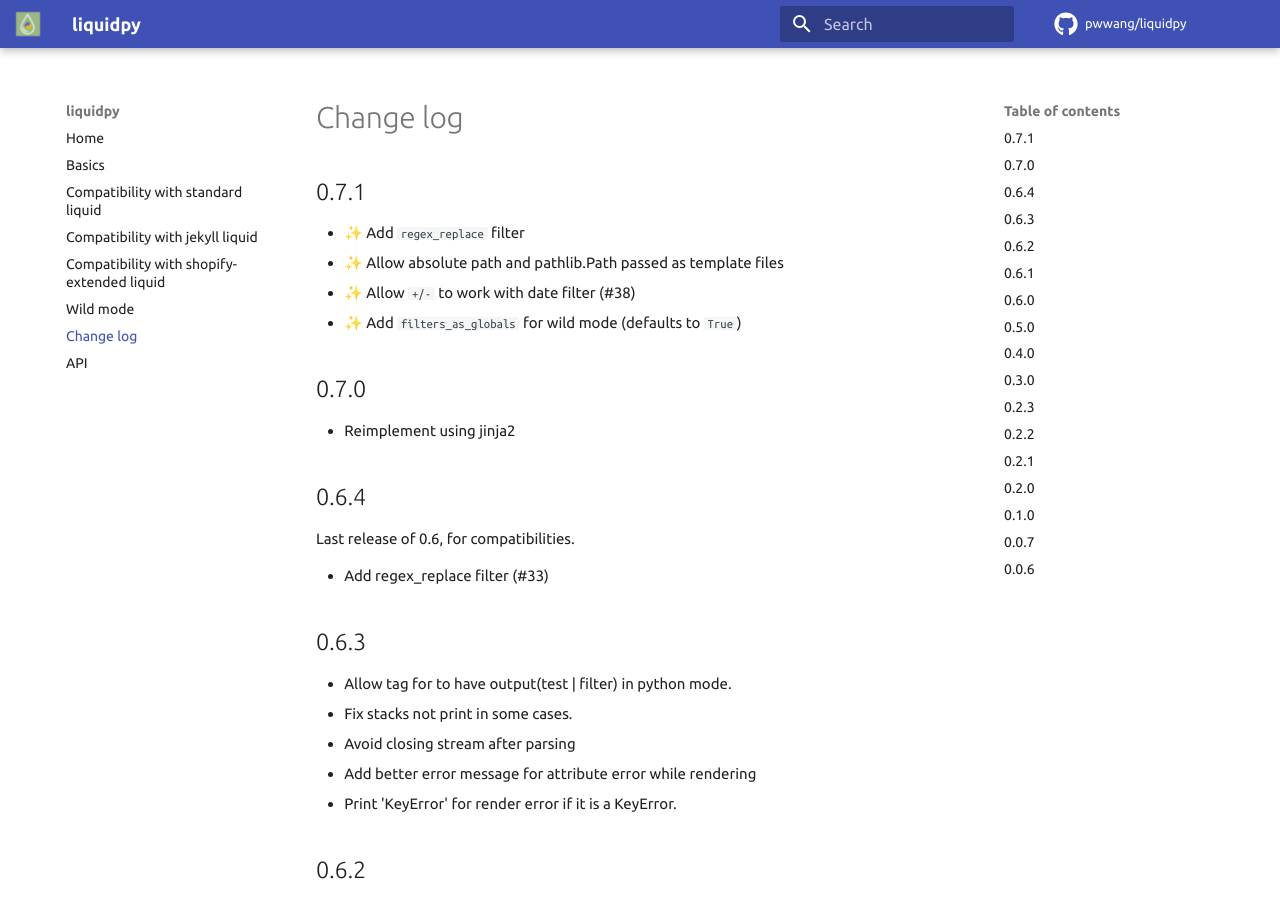
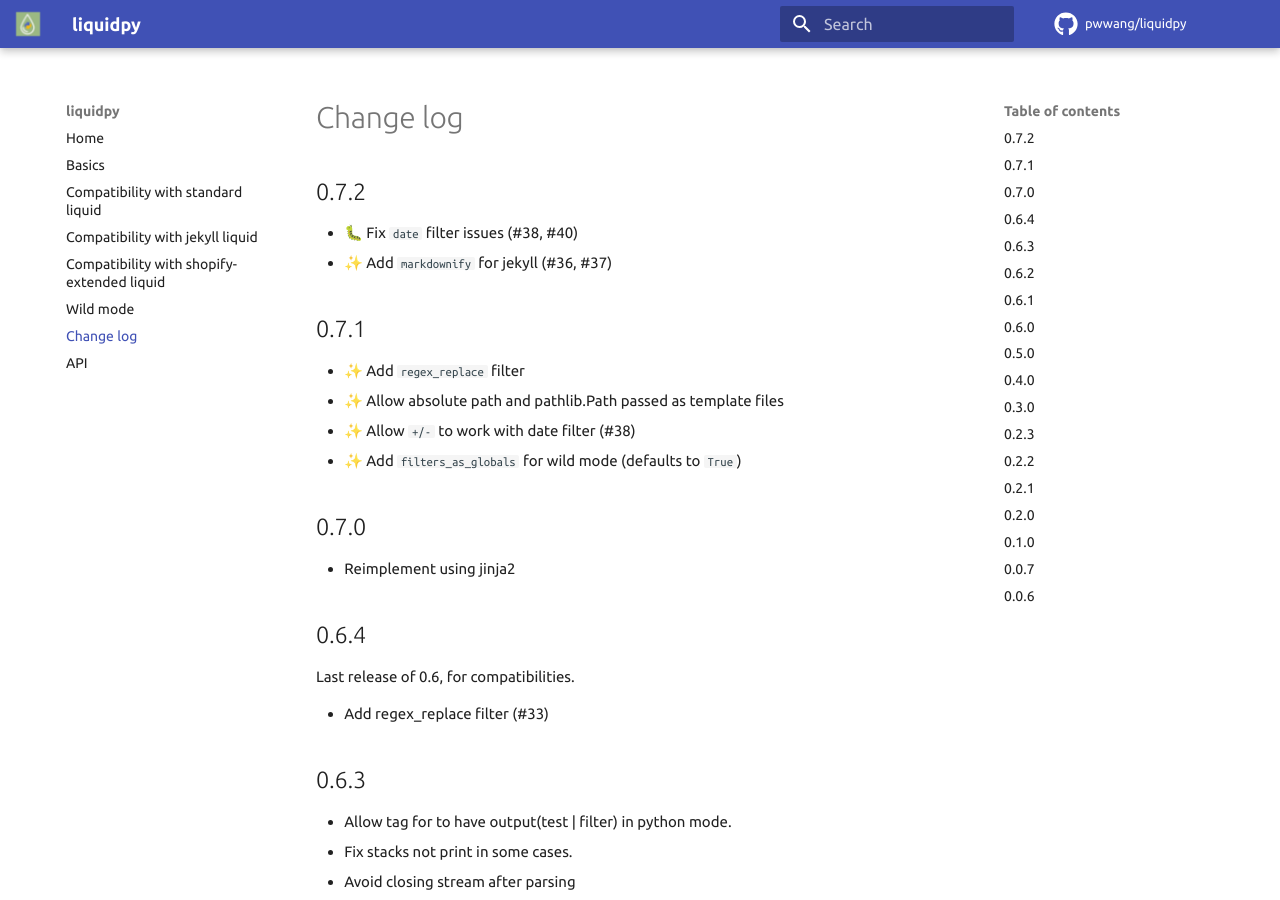
Before and after one commit to pwwang/liquidpy, an MkDocs documentation site: the page built from docs/changelog.md, in a window 1280 px wide and 900 px high. Built offline with MkDocs 1.6.1 and Material for MkDocs 9.7.7, drawn with Linux system fonts in a browser that asks for light colours; comment, search, counter and statistics services are not loaded.

Commit message:
🔖 0.7.2

```diff
--- a/docs/changelog.md
+++ b/docs/changelog.md
@@ -1,18 +1,28 @@
+# 0.7.2
+
+- 🐛 Fix `date` filter issues (#38, #40)
+- ✨ Add `markdownify` for jekyll (#36, #37)
+
+
 # 0.7.1
+
 - ✨ Add `regex_replace` filter
 - ✨ Allow absolute path and pathlib.Path passed as template files
 - ✨ Allow `+/-` to work with date filter (#38)
 - ✨ Add `filters_as_globals` for wild mode (defaults to `True`)
 
 # 0.7.0
+
 - Reimplement using jinja2
 
 # 0.6.4
+
 Last release of 0.6, for compatibilities.
 
 - Add regex_replace filter (#33)
 
 # 0.6.3
+
 - Allow tag for to have output(test | filter) in python mode.
 - Fix stacks not print in some cases.
 - Avoid closing stream after parsing
@@ -20,18 +30,22 @@ Last release of 0.6, for compatibilities.
 - Print 'KeyError' for render error if it is a KeyError.
 
 # 0.6.2
+
 - Update dependency versions
 
 # 0.6.1
+
 - Fix use of LiquidPython
 - Add getitem and render filter for python mode
 - Fix EmptyDrop for variable segment in python mode
 - Fix re-rendering error for extends tag (#29)
 
 # 0.6.0
+
 - Remodel the package to use a lexer to scan the nodes first and then lark-parse to parse the tag.
 
 # 0.5.0
+
 - Extract major model of node to allow `register_node` (#18)
 - Introduce `config` node and deprecate `mode`
 - Allow specification of directories to scan for `include` and `extends` (#19)
@@ -42,31 +56,38 @@ Last release of 0.6, for compatibilities.
 - Add API documentations
 
 # 0.4.0
+
 - Implement issue #13: Adding ternary end modifier (`$`)
 - Expand list/dict context in debug information
 
 # 0.3.0
+
 - Force explict modifiers (=/!) for True/False action in ternary filters
 - Add combined ternary filters
 - Add shortcut `?` for `?bool`
 - Use the maximum lineno on traceback instead of the last one.
 
 # 0.2.3
+
 - Fix parsing errors when unicode in a template loaded from text #10 (thanks to vermeeca)
 
 # 0.2.2
+
 - Show shortened context in debug information
 - Fix #9: stream cursor shifted when unicode in the template.
 
 # 0.2.1
+
 - Fix #7: forloop problem with nesting for statements
 - Fix other bugs
 
 # 0.2.0
+
 - Add inclusion and inheritance support
 - Add `cycle` for `for` loop
 
 # 0.1.0
+
 - Rewrite whole engine using a stream parser
 - Support multi-line for statements, expressions and tag comments (#1)
 - Support wrapper (instead of a single prefix) for statement comments
@@ -79,9 +100,11 @@ Last release of 0.6, for compatibilities.
 - Remove `&` modifiers
 
 # 0.0.7
+
 - Allow `{% mode %}` block to be anywhere in the source code
 - Full the coverage
 - Change support only for python3.5+
 
 # 0.0.6
+
 - Add modifiers `&` and `*` to allow chaining and expanding arguments
--- a/liquid/__init__.py
+++ b/liquid/__init__.py
@@ -4,4 +4,4 @@ from .patching import patch_jinja, unpatch_jinja
 
 patch_jinja()
 
-__version__ = "0.7.1"
+__version__ = "0.7.2"
--- a/pyproject.toml
+++ b/pyproject.toml
@@ -4,7 +4,7 @@ build-backend = "poetry.masonry.api"
 
 [tool.poetry]
 name = "liquidpy"
-version = "0.7.1"
+version = "0.7.2"
 description = "A port of liquid template engine for python"
 authors = [ "pwwang <pwwang@pwwang.com>",]
 license = "MIT"
```
